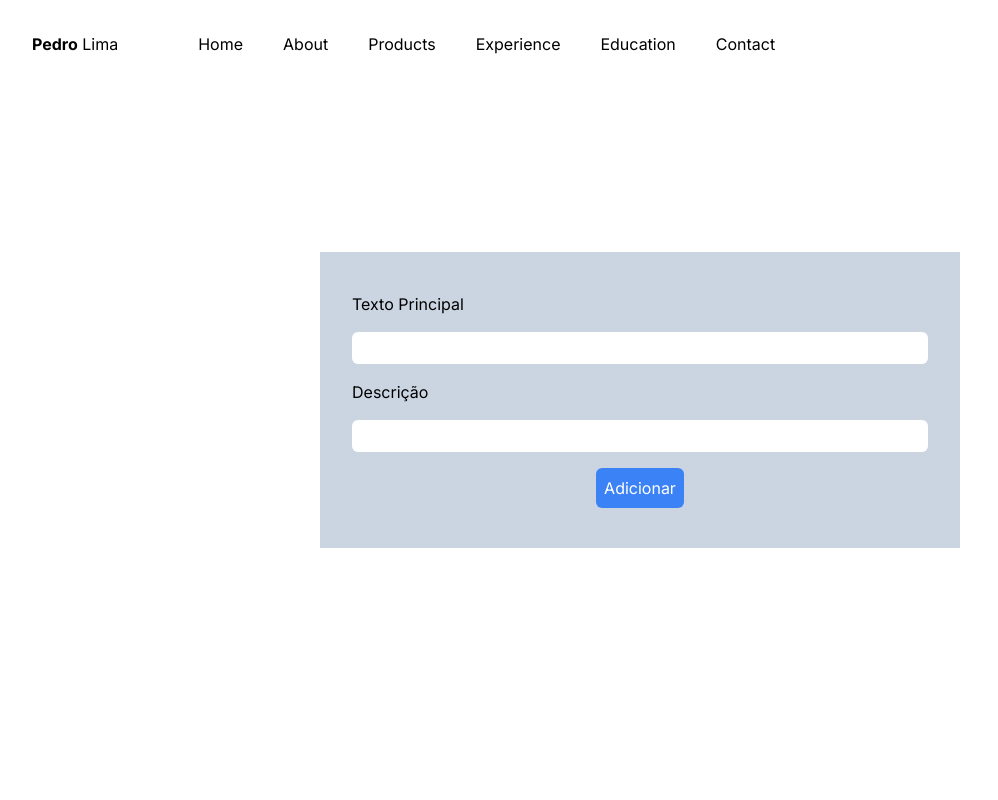
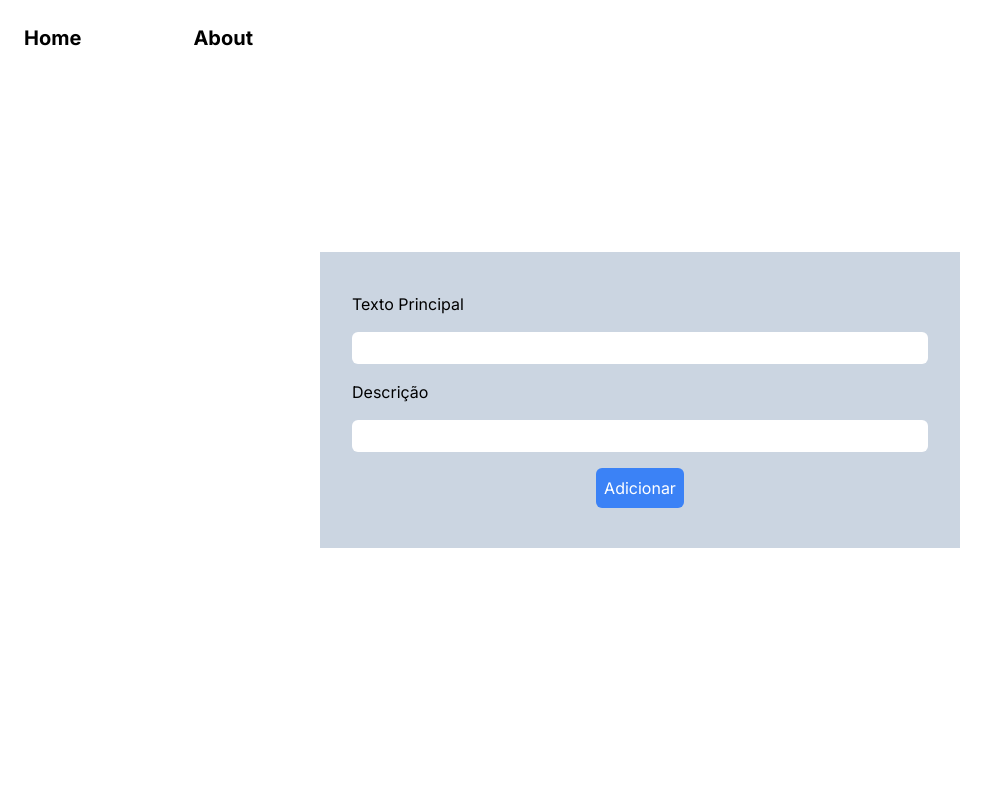
Before and after one commit to pedroalima/portfolio, a Next.js app: page /admin in a window 1280 px wide. Shown: the top 800 px of the page, without its empty margins (0-998 px from the left). Built offline with nearby package versions, Linux system fonts and the light colour scheme.

Commit message:
feat: add navbar from admin page

```diff
--- a/src/app/(private)/admin/page.tsx
+++ b/src/app/(private)/admin/page.tsx
@@ -1,16 +1,51 @@
 "use client";
 import About from "@/components/admin-view/about";
 import Home from "@/components/admin-view/home";
-import Navbar from "@/components/app/navbar";
+import { useState } from "react";
+
+const menuItems = [
+    {
+        id: "home",
+        label: "Home",
+        component: (
+            <Home />
+        )
+    },
+    {
+        id: "about",
+        label: "About",
+        component: (
+            <About />
+        )
+    },
+];
 
 export default function Admin() {
+    const [ currentSelectedTab, setCurrentSelectedTab ] = useState("home");
     return (
         <div className="h-dvh">
-            <Navbar />
+            <header className="fixed top-0 w-full z-30">
+                <nav className="container mx-auto p-2 flex justify-start gap-20">
+                    {menuItems.map((item) => (
+                        <button
+                            key={item.id}
+                            type="button"
+                            className="p-4 font-bold text-xl text-black"
+                            onClick={() => {
+                                setCurrentSelectedTab(item.id);
+                            }}
+                        >
+                            {item.label}
+                        </button>
+                    ))}
+                </nav>
+            </header>
 
-            <Home />
-
-            <About />
+            <main>
+                {menuItems && menuItems.map(
+                    (item) => item.id === currentSelectedTab && item.component
+                )}
+            </main>
         </div>
     );
 }
```
